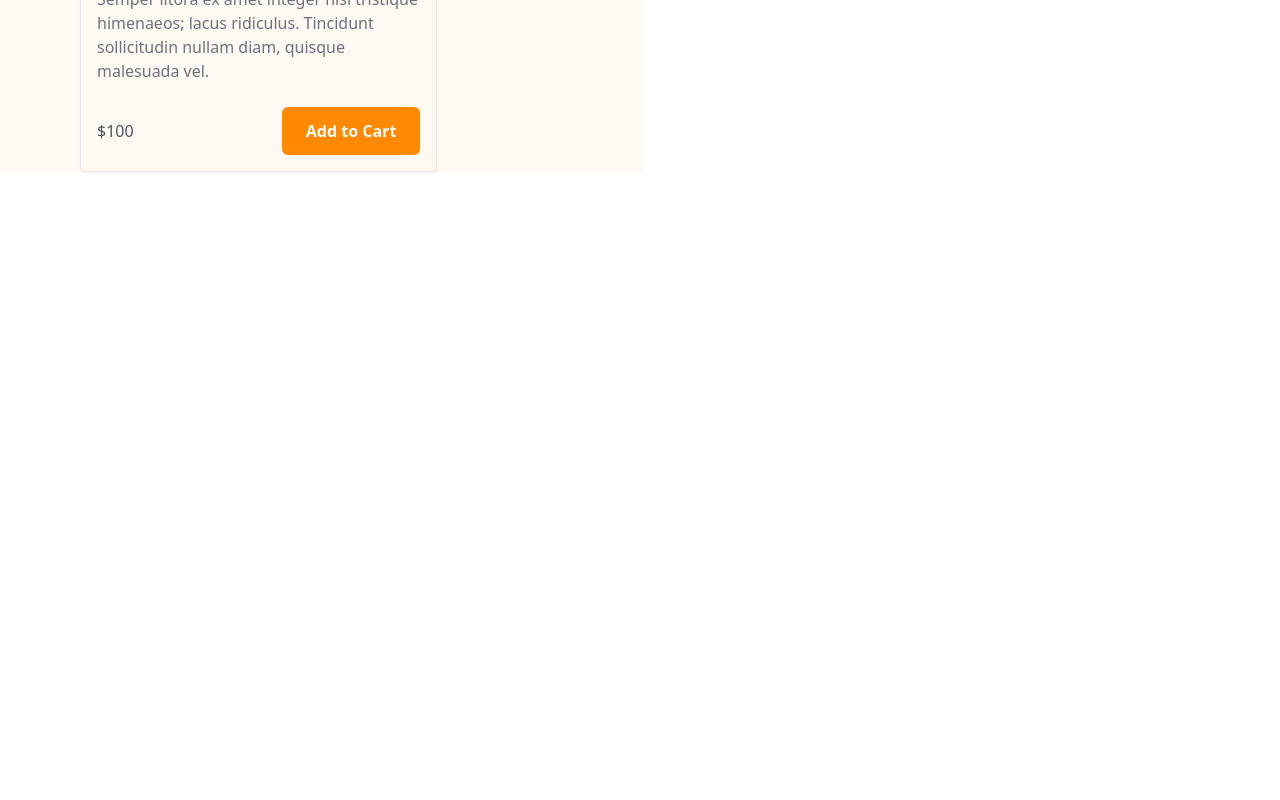
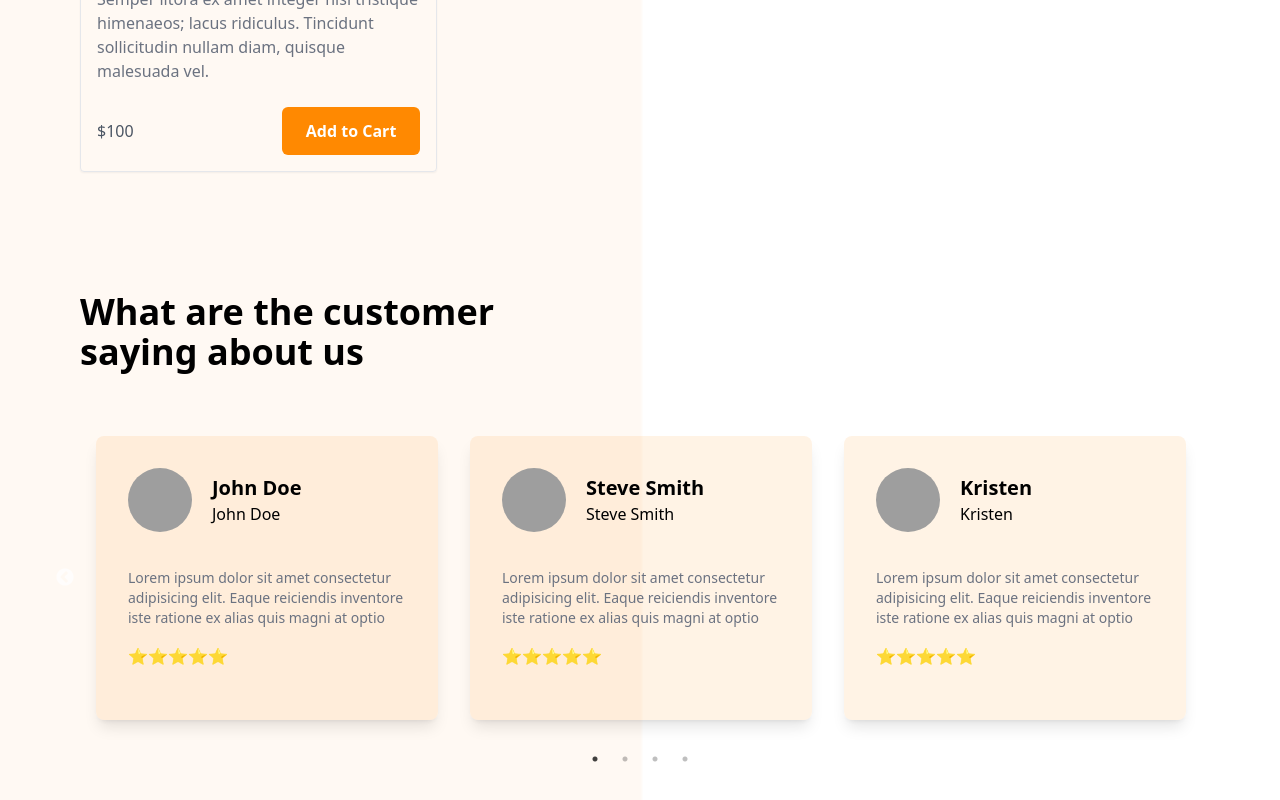
Before and after one commit to vuduyhung/app-gym, a React (Vite) app: page / in a window 1280 px wide. Shown: the part 2694-3494 px from the top of the page. Before the commit the page ends 2930 px from the top, so only its background shows below. Built offline with nearby package versions, Linux system fonts and the light colour scheme; grey boxes are pictures that could not be loaded; a web font is replaced by a local one.

Commit message:
Done Testimonial section

```diff
--- a/package.json
+++ b/package.json
@@ -13,7 +13,9 @@
     "framer-motion": "^11.3.29",
     "react": "^18.3.1",
     "react-dom": "^18.3.1",
-    "react-icons": "^5.3.0"
+    "react-icons": "^5.3.0",
+    "react-slick": "^0.30.2",
+    "slick-carousel": "^1.8.1"
   },
   "devDependencies": {
     "@eslint/js": "^9.9.0",
--- a/src/App.jsx
+++ b/src/App.jsx
@@ -5,6 +5,7 @@ import BgImage from "./assets/bg.png";
 import Equipments from "./components/Equipments/Equipments";
 import Banner from "./components/Banner/Banner";
 import ProductTab from "./components/ProductTab/ProductTab";
+import Testimonials from "./components/Testimonials/Testimonials";
 
 import img1 from "./assets/2.png";
 import img2 from "./assets/3.png";
@@ -43,6 +44,7 @@ const App = () => {
         <Banner {...bannerData1} />
         {/* <Banner {...bannerData2} /> */}
         <ProductTab />
+        <Testimonials />
       </div>
     </div>
   );
--- /dev/null
+++ b/src/components/Testimonials/Testimonials.jsx
@@ -0,0 +1,86 @@
+import React from "react";
+import { TestimonialsData } from "../../mockData/data";
+import Slider from "react-slick";
+
+const Testimonials = () => {
+  const settings = {
+    dots: true,
+    arrow: false,
+    infinite: true,
+    speed: 500,
+    autoplayspeed: 2000,
+    cssEase: "linear",
+    pauseOnHover: true,
+    pauseOnFocus: true,
+    responsive: [
+      {
+        breakpoint: 10000,
+        settings: {
+          slidesToShow: 3,
+          slidesToScroll: 1,
+          infinite: true,
+        },
+      },
+      {
+        breakpoint: 1024,
+        settings: {
+          slidesToShow: 2,
+          slidesToScroll: 1,
+          initialSlide: 2,
+        },
+      },
+      {
+        breakpoint: 640,
+        settings: {
+          slidesToShow: 1,
+          slidesToScroll: 1,
+        },
+      },
+    ],
+  };
+
+  return (
+    <div className="mb-10 py-14">
+      <div className="container">
+        {/* Testimonal header */}
+        <div className="mb-10 mr-auto max-w-[500px] space-y-2 text-left">
+          <h1 className="text-4xl font-bold">
+            What are the customer saying about us
+          </h1>
+        </div>
+
+        {/* Testimonal cards */}
+        <div>
+          <Slider {...settings}>
+            {TestimonialsData.map((item) => (
+              <div key={item.id} className="my-6">
+                <div className="mx-4 flex flex-col gap-4 rounded-lg bg-primary/10 p-8 shadow-lg">
+                  <div className="flex items-center justify-start gap-5">
+                    <img
+                      src={item.img}
+                      alt={item.name}
+                      className="h-16 w-16 rounded-full"
+                    />
+                    <div>
+                      <p className="text-xl font-bold text-black">
+                        {item.name}
+                      </p>
+                      <p>{item.name}</p>
+                    </div>
+                  </div>
+
+                  <div className="space-y-4 py-5">
+                    <p className="text-sm text-gray-500">{item.text}</p>
+                    <p>⭐⭐⭐⭐⭐</p>
+                  </div>
+                </div>
+              </div>
+            ))}
+          </Slider>
+        </div>
+      </div>
+    </div>
+  );
+};
+
+export default Testimonials;
--- a/src/main.jsx
+++ b/src/main.jsx
@@ -2,6 +2,8 @@ import { StrictMode } from 'react'
 import { createRoot } from 'react-dom/client'
 import App from './App.jsx'
 import './index.css'
+import "slick-carousel/slick/slick.css";
+import "slick-carousel/slick/slick-theme.css";
 
 createRoot(document.getElementById('root')).render(
   <StrictMode>
--- a/src/mockData/data.js
+++ b/src/mockData/data.js
@@ -65,3 +65,34 @@ export const ProductsData = [
     price: "$100",
   },
 ];
+
+export const TestimonialsData = [
+  {
+    id: 1,
+    name: "John Doe",
+    text: "Lorem ipsum dolor sit amet consectetur adipisicing elit. Eaque reiciendis inventore iste ratione ex alias quis magni at optio",
+    img: "https://picsum.photos/101/101",
+    delay: 0.2,
+  },
+  {
+    id: 2,
+    name: "Steve Smith",
+    text: "Lorem ipsum dolor sit amet consectetur adipisicing elit. Eaque reiciendis inventore iste ratione ex alias quis magni at optio",
+    img: "https://picsum.photos/102/102",
+    delay: 0.5,
+  },
+  {
+    id: 3,
+    name: "Kristen",
+    text: "Lorem ipsum dolor sit amet consectetur adipisicing elit. Eaque reiciendis inventore iste ratione ex alias quis magni at optio",
+    img: "https://picsum.photos/104/104",
+    delay: 0.8,
+  },
+  {
+    id: 5,
+    name: "Ariana",
+    text: "Lorem ipsum dolor sit amet consectetur adipisicing elit. Eaque reiciendis inventore iste ratione ex alias quis magni at optio",
+    img: "https://picsum.photos/103/103",
+    delay: 1.1,
+  },
+];
```
Also changed, not shown: 1 other file (tests, documents, lock files or other folders).
